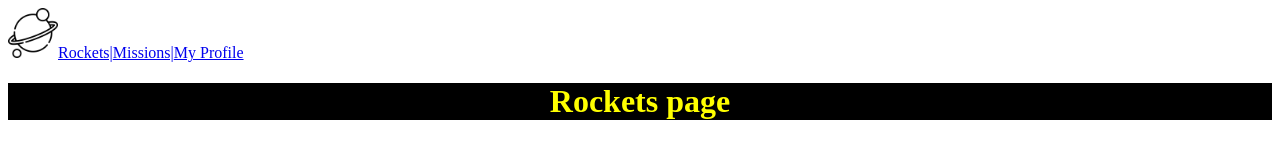
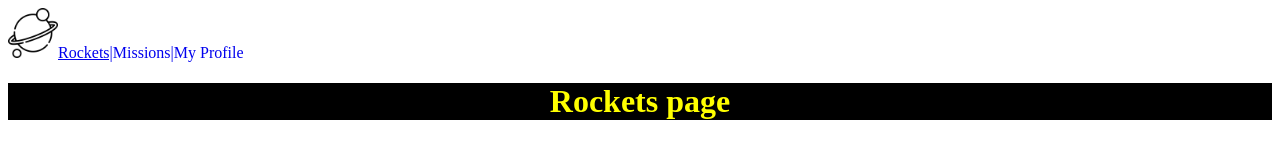
Before and after one commit to henrycode460/spaceTravel, a React (Create React App) app: page / in a window 1280 px wide. Shown: the top 160 px of the page. Built offline with nearby package versions, Linux system fonts and the light colour scheme.

Commit message:
Underline chosen rout in navbar

```diff
--- a/src/components/header.js
+++ b/src/components/header.js
@@ -1,36 +1,30 @@
 import React from 'react';
-import { NavLink } from "react-router-dom";
+import { NavLink, useLocation } from "react-router-dom";
 import mainLogo from "../image/home.png";
 
 function Header() {
-  let activeStyle = {
-    textDecoration: "underline",
-  };
+  const location = useLocation();
+  const { pathname } = location;
+  const splitLocation = pathname.split('/');
 
   return (
     <nav>
       <img  src={mainLogo} style={ { width: '50px' } } alt="home"/>
       <NavLink
         to="/"
-        style={({ isActive }) =>
-          isActive ? activeStyle : undefined
-        }
+        className={splitLocation[1] === '' ? 'active' : 'inactive'}
         >
         Rockets|
       </NavLink>
       <NavLink
         to="missions"
-        style={({ isActive }) =>
-          isActive ? activeStyle : undefined
-        }
+        className={splitLocation[1] === 'missions' ? 'active' : 'inactive'}
         >
         Missions|
       </NavLink>
       <NavLink
         to="myprofile"
-        style={({ isActive }) =>
-          isActive ? activeStyle : undefined
-        }
+        className={splitLocation[1] === 'myprofile' ? 'active' : 'inactive'}
         >
         My Profile
       </NavLink>
--- a/src/style.css
+++ b/src/style.css
@@ -3,3 +3,11 @@ h1 {
   background-color: black;
   text-align: center;
 }
+
+.active {
+  text-decoration: underline;
+}
+
+.inactive {
+  text-decoration: none;
+}
```
